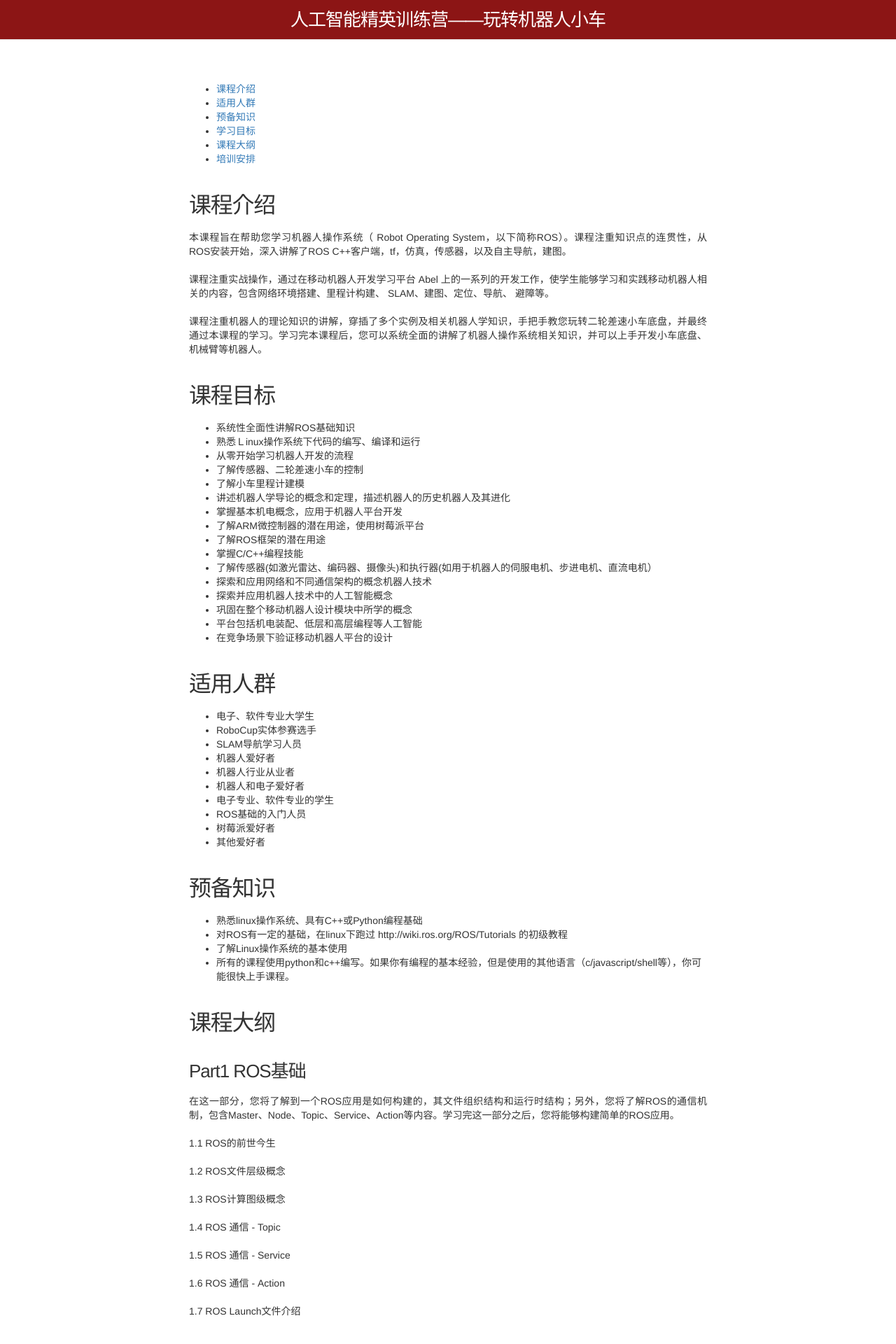
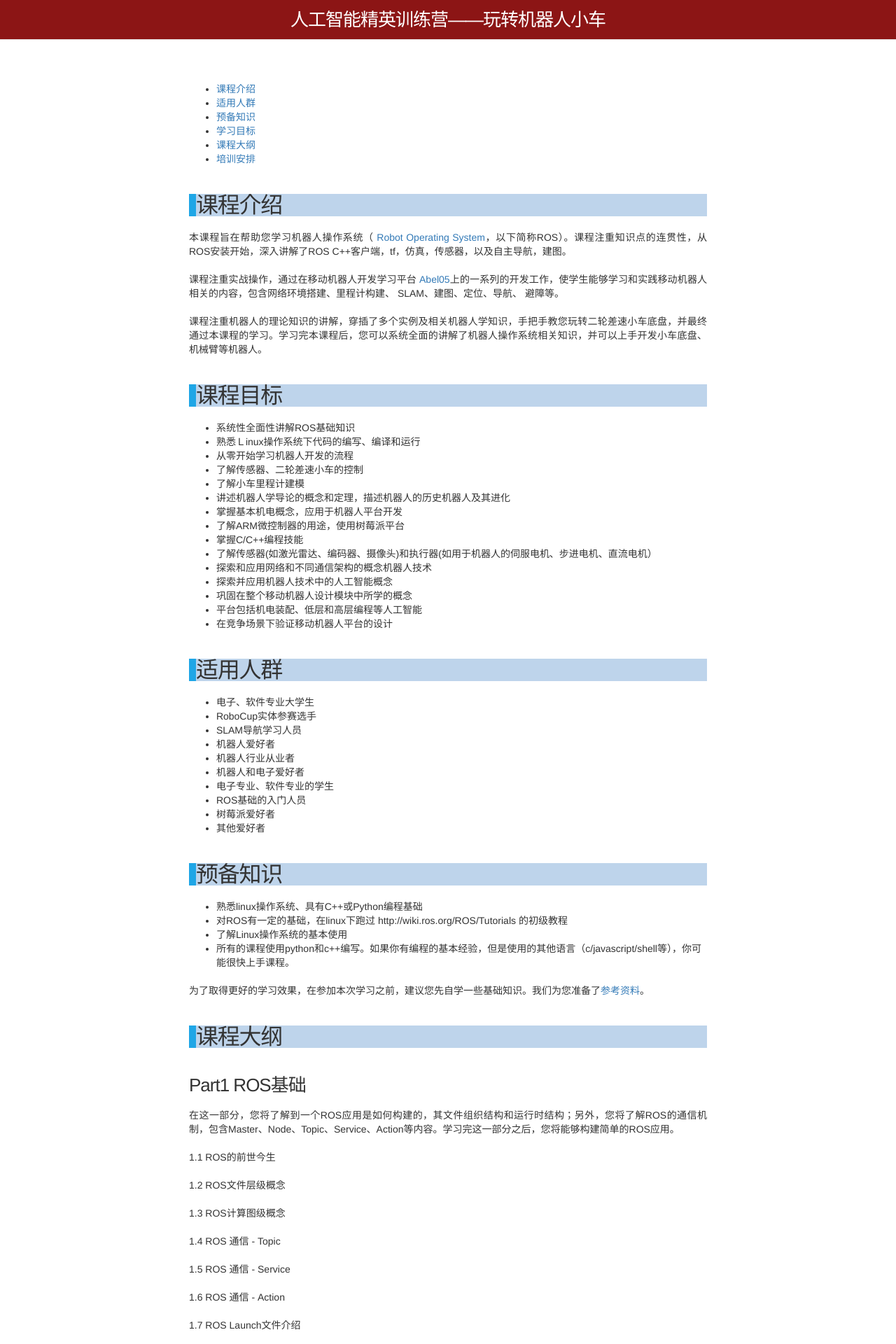
Before and after one commit to TonyRobotics/TonyRobotics.github.io, a Jekyll site: the page built from index.md, in a window 1280 px wide. Shown: the top 1920 px of the page at 70% size. Built offline with Jekyll 4.4.1, drawn with Linux system fonts in a browser that asks for light colours; nearby versions of some CDN libraries; some of the changed text lies outside the part shown.

Commit message:
add qrcode

```diff
--- a/_config.yml
+++ b/_config.yml
@@ -2,7 +2,7 @@
 title: 人工智能精英训练营——玩转机器人小车
 email: info@tonyrobotics.com
 description: "Course materials and notes for Stanford class CS231n: Convolutional Neural Networks for Visual Recognition."
-baseurl: "https://tonyrobotics.github.io/ros2019"
+# baseurl: "https://tonyrobotics.github.io/ros2019"
 url: "https://tonyrobotics.github.io/ros2019"
 github_username:  tonyrobotics
 
--- a/css/main.css
+++ b/css/main.css
@@ -18,6 +18,8 @@ body {
 }
 
 h1, h2, h3, h4, h5, h6 { font-size: 100%; font-weight: 400; }
+h2{border-left: 10px solid #1fa6e6;
+    background-color: #BED4EB;}
 
 a         { color: #2a7ae2; text-decoration: none; }
 a:hover   { color: #000; text-decoration: underline; }
--- a/index.md
+++ b/index.md
@@ -14,9 +14,9 @@ permalink: /
 
 ## 课程介绍
 
-本课程旨在帮助您学习机器人操作系统（ Robot Operating System，以下简称ROS）。课程注重知识点的连贯性，从ROS安装开始，深入讲解了ROS C++客户端，tf，仿真，传感器，以及自主导航，建图。
+本课程旨在帮助您学习机器人操作系统（ [Robot Operating System](http://wiki.ros.org/)，以下简称ROS）。课程注重知识点的连贯性，从ROS安装开始，深入讲解了ROS C++客户端，tf，仿真，传感器，以及自主导航，建图。
 
-课程注重实战操作，通过在移动机器人开发学习平台 Abel 上的一系列的开发工作，使学生能够学习和实践移动机器人相关的内容，包含网络环境搭建、里程计构建、 SLAM、建图、定位、导航、
+课程注重实战操作，通过在移动机器人开发学习平台 [Abel05](/abel05)上的一系列的开发工作，使学生能够学习和实践移动机器人相关的内容，包含网络环境搭建、里程计构建、 SLAM、建图、定位、导航、
 避障等。
 
 课程注重机器人的理论知识的讲解，穿插了多个实例及相关机器人学知识，手把手教您玩转二轮差速小车底盘，并最终通过本课程的学习。学习完本课程后，您可以系统全面的讲解了机器人操作系统相关知识，并可以上手开发小车底盘、机械臂等机器人。
@@ -32,8 +32,7 @@ permalink: /
 - 了解小车里程计建模
 - 讲述机器人学导论的概念和定理，描述机器人的历史机器人及其进化
 - 掌握基本机电概念，应用于机器人平台开发
-- 了解ARM微控制器的潜在用途，使用树莓派平台
-- 了解ROS框架的潜在用途
+- 了解ARM微控制器的用途，使用树莓派平台
 - 掌握C/C++编程技能
 - 了解传感器(如激光雷达、编码器、摄像头)和执行器(如用于机器人的伺服电机、步进电机、直流电机）
 - 探索和应用网络和不同通信架构的概念机器人技术
@@ -65,6 +64,8 @@ permalink: /
 - 对ROS有一定的基础，在linux下跑过 http://wiki.ros.org/ROS/Tutorials 的初级教程
 - 了解Linux操作系统的基本使用
 - 所有的课程使用python和c++编写。如果你有编程的基本经验，但是使用的其他语言（c/javascript/shell等），你可能很快上手课程。
+
+为了取得更好的学习效果，在参加本次学习之前，建议您先自学一些基础知识。我们为您准备了[参考资料](/reference)。
 
 <a name='syllabus'></a>
 
@@ -98,7 +99,9 @@ permalink: /
 
 ## 课程硬件配置
 
-本课程将用到以下的实训设备： Abel 移动机器人开发学习平台，激光雷达， PC（8GB内存以上，装有 Ubuntu16.04 系统、 ROS Kinetic、 RoboWare 机器人开发平台）
+本课程将用到以下的实训设备：
+- [Abel05](/abel05) 移动机器人开发学习平台、激光雷达
+- PC（自备，8GB内存以上，装有 Ubuntu16.04 系统、 ROS Kinetic、 RoboWare 机器人开发平台）
 
 ## 参与方式
 
@@ -121,5 +124,12 @@ permalink: /
 5、学习交流和报名方式
 
 添加微信号：18653154153
-微信群：
-QQ群：
+
+微信群
+
+<img src="assets/img/wechat.jpg" width="200" hegiht="200" align=center />
+
+
+QQ群
+
+<img src="assets/img/ros2019.jpg" width="200" hegiht="200" align=center />
```
Also changed, not shown: other parts of index.md (+1 -1 lines), abel05.md (+10 -8 lines), reference.md (+24 -2 lines), assets/img/wechat.jpg (added), self-test.md (line endings or trailing spaces), 1 other file.
